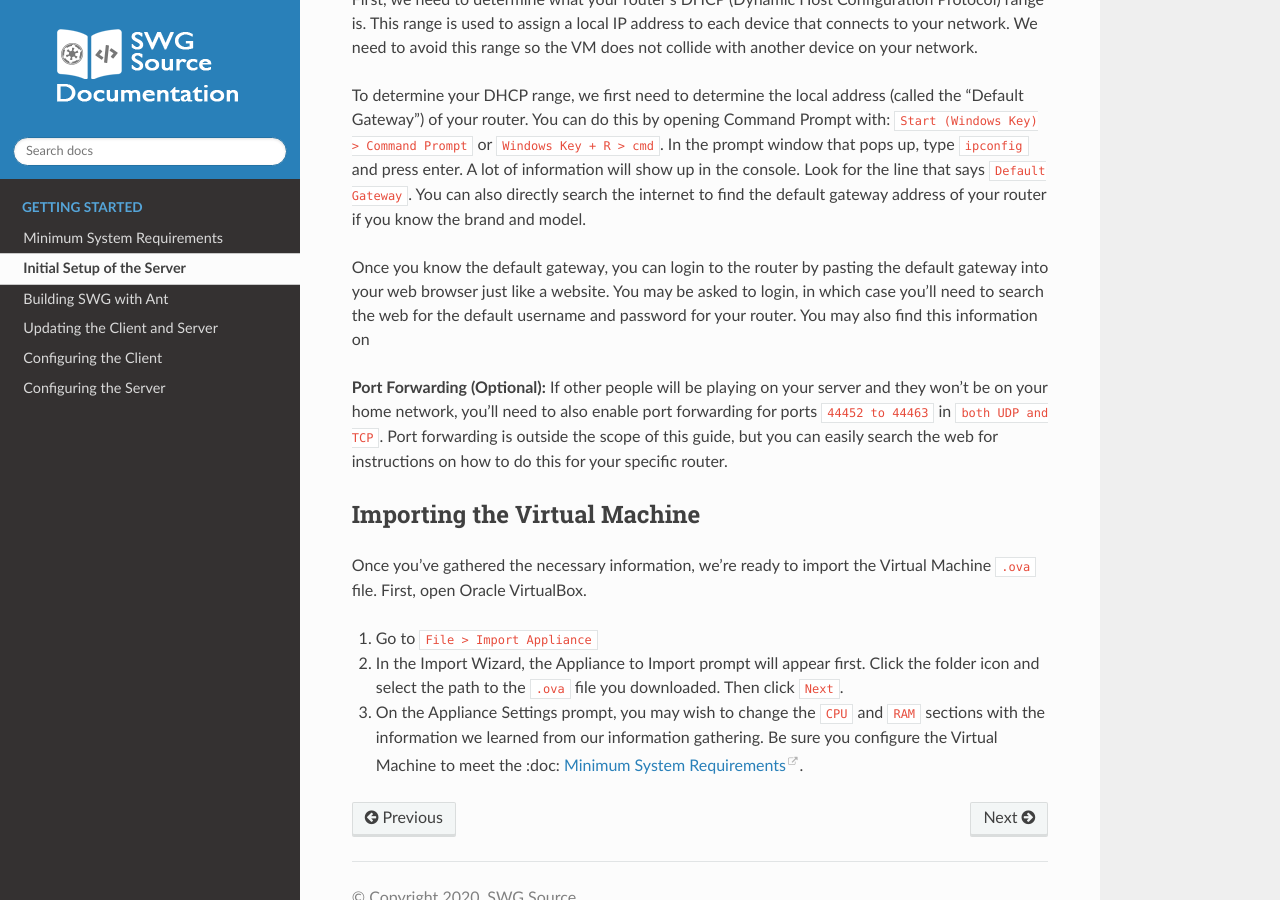
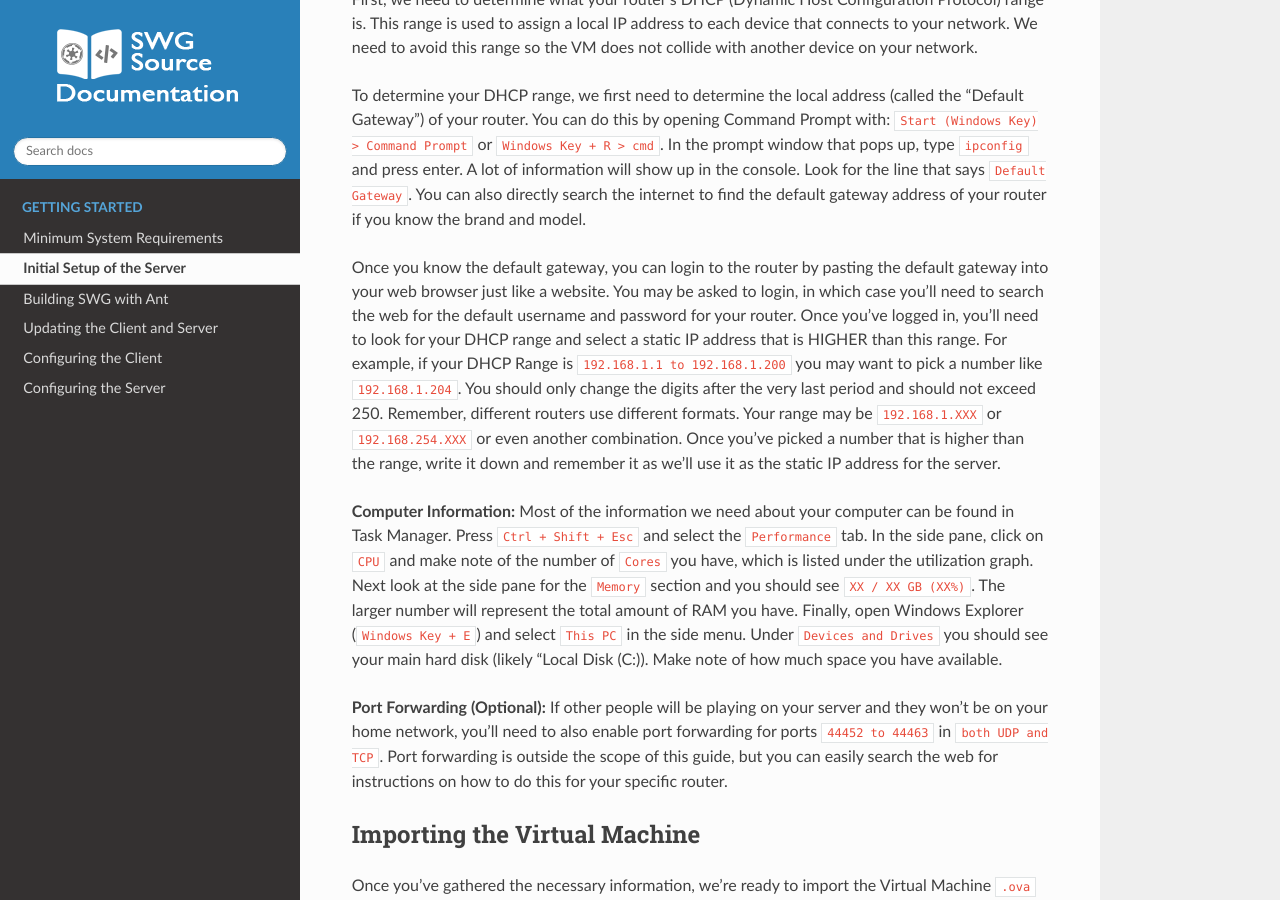
Before and after one commit to AconiteX/docs, a Sphinx documentation site: the page built from docs/getting-started/initial-setup.rst, in a window 1280 px wide and 900 px high, scrolled down 1327 px. Built offline with Sphinx 7.4.7 and the Read the Docs theme 2.0.0, drawn with Linux system fonts in a browser that asks for light colours; pages that are not in the unit, such as notebooks, are missing from menus.

Commit message:
Update initial-setup.rst

```diff
--- a/docs/getting-started/initial-setup.rst
+++ b/docs/getting-started/initial-setup.rst
@@ -33,7 +33,9 @@ Before we can setup the Virtual Machine, we must learn more about your computer
 
 To determine your DHCP range, we first need to determine the local address (called the "Default Gateway") of your router. You can do this by opening Command Prompt with: ``Start (Windows Key) > Command Prompt`` or ``Windows Key + R > cmd``. In the prompt window that pops up, type ``ipconfig`` and press enter. A lot of information will show up in the console. Look for the line that says ``Default Gateway``. You can also directly search the internet to find the default gateway address of your router if you know the brand and model.
 
-Once you know the default gateway, you can login to the router by pasting the default gateway into your web browser just like a website. You may be asked to login, in which case you'll need to search the web for the default username and password for your router. You may also find this information on
+Once you know the default gateway, you can login to the router by pasting the default gateway into your web browser just like a website. You may be asked to login, in which case you'll need to search the web for the default username and password for your router. Once you've logged in, you'll need to look for your DHCP range and select a static IP address that is HIGHER than this range. For example, if your DHCP Range is ``192.168.1.1 to 192.168.1.200`` you may want to pick a number like ``192.168.1.204``. You should only change the digits after the very last period and should not exceed 250. Remember, different routers use different formats. Your range may be ``192.168.1.XXX`` or ``192.168.254.XXX`` or even another combination. Once you've picked a number that is higher than the range, write it down and remember it as we'll use it as the static IP address for the server.
+
+**Computer Information:** Most of the information we need about your computer can be found in Task Manager. Press ``Ctrl + Shift + Esc`` and select the ``Performance`` tab. In the side pane, click on ``CPU`` and make note of the number of ``Cores`` you have, which is listed under the utilization graph. Next look at the side pane for the ``Memory`` section and you should see ``XX / XX GB (XX%)``. The larger number will represent the total amount of RAM you have. Finally, open Windows Explorer (``Windows Key + E``) and select ``This PC`` in the side menu. Under ``Devices and Drives`` you should see your main hard disk (likely "Local Disk (C:)). Make note of how much space you have available.
 
 **Port Forwarding (Optional):** If other people will be playing on your server and they won't be on your home network, you'll need to also enable port forwarding for ports ``44452 to 44463`` in ``both UDP and TCP``. Port forwarding is outside the scope of this guide, but you can easily search the web for instructions on how to do this for your specific router.
 
```
